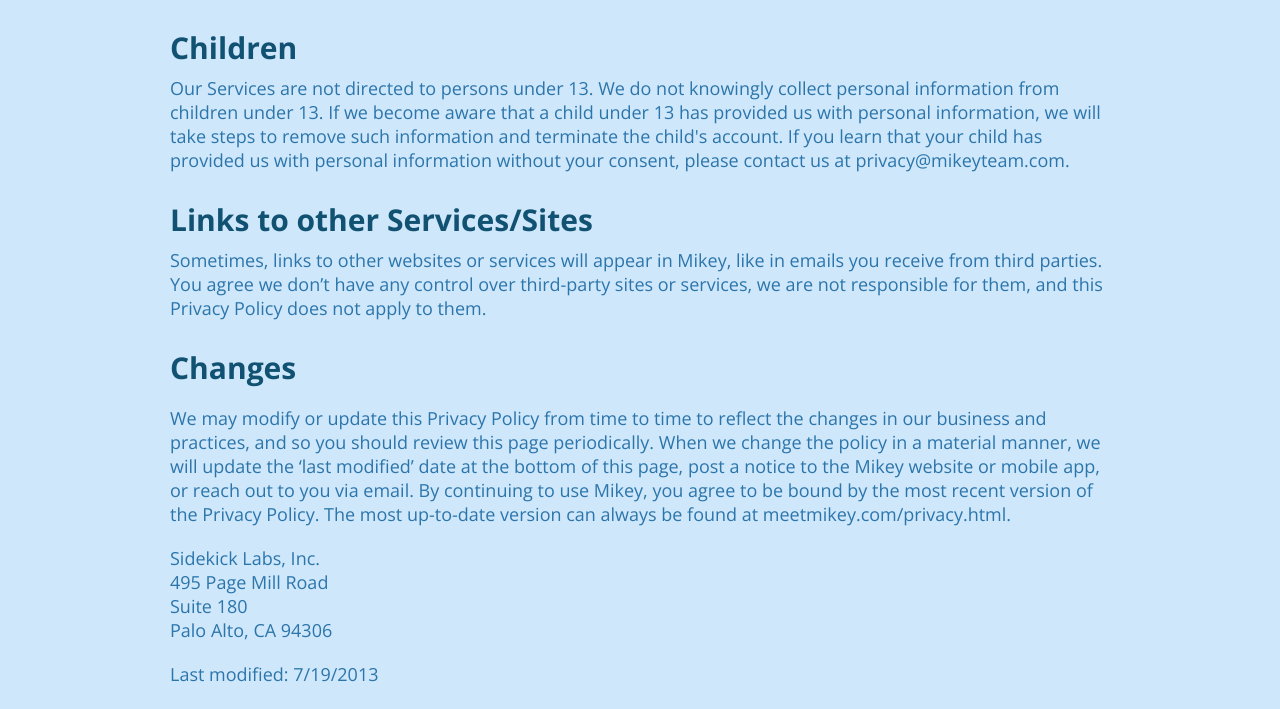
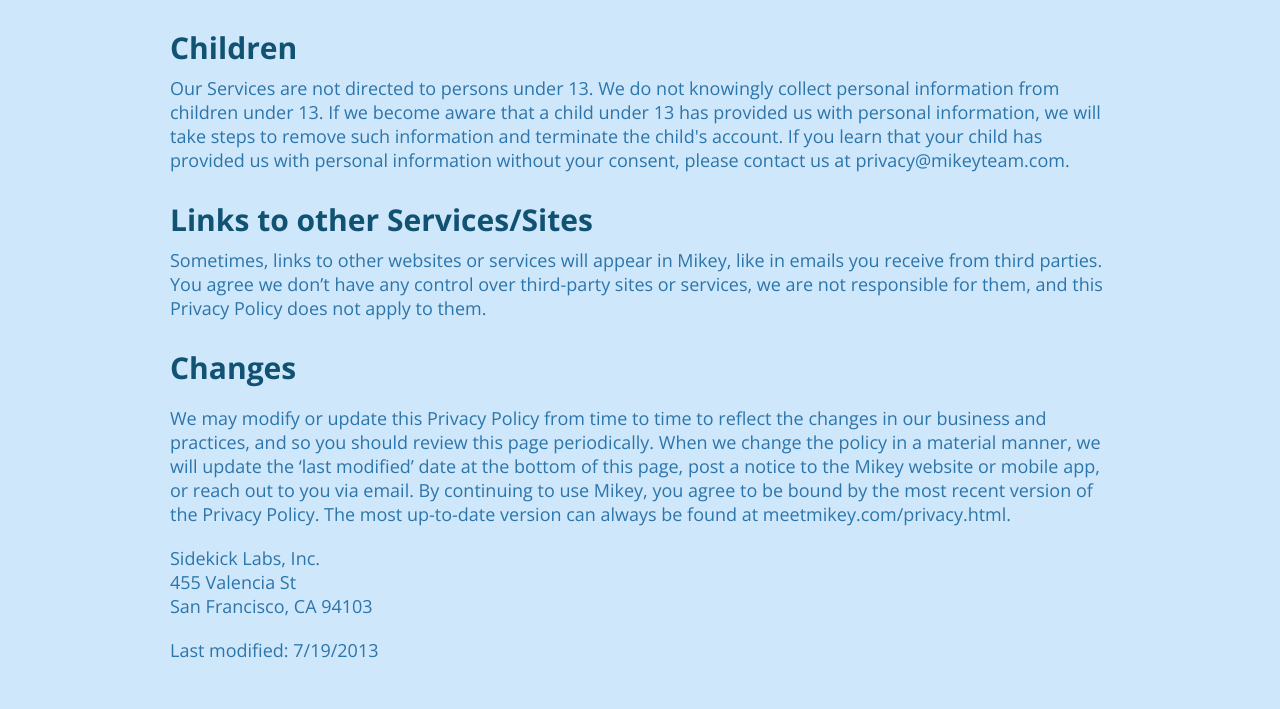
Before and after one commit to meetmikey/marketingSite, a plain HTML site: page privacy.html in a window 1280 px wide. Shown: the part 2728-3437 px from the top of the page. Drawn offline with nearby package versions, Linux system fonts and the light colour scheme.

Commit message:
updated address

```diff
--- a/privacy.html
+++ b/privacy.html
@@ -118,9 +118,8 @@ Sometimes, links to other websites or services will appear in Mikey, like in ema
 <p>We may modify or update this Privacy Policy from time to time to reflect the changes in our business and practices, and so you should review this page periodically. When we change the policy in a material manner, we will update the ‘last modified’ date at the bottom of this page, post a notice to the Mikey website or mobile app, or reach out to you via email. By continuing to use Mikey, you agree to be bound by the most recent version of the Privacy Policy. The most up-to-date version can always be found at meetmikey.com/privacy.html.</p>
 
 <p>Sidekick Labs, Inc.<br>
-495 Page Mill Road<br>
-Suite 180<br>
-Palo Alto, CA 94306<br>
+455 Valencia St<br>
+San Francisco, CA 94103<br>
 </p>
 
 
```
